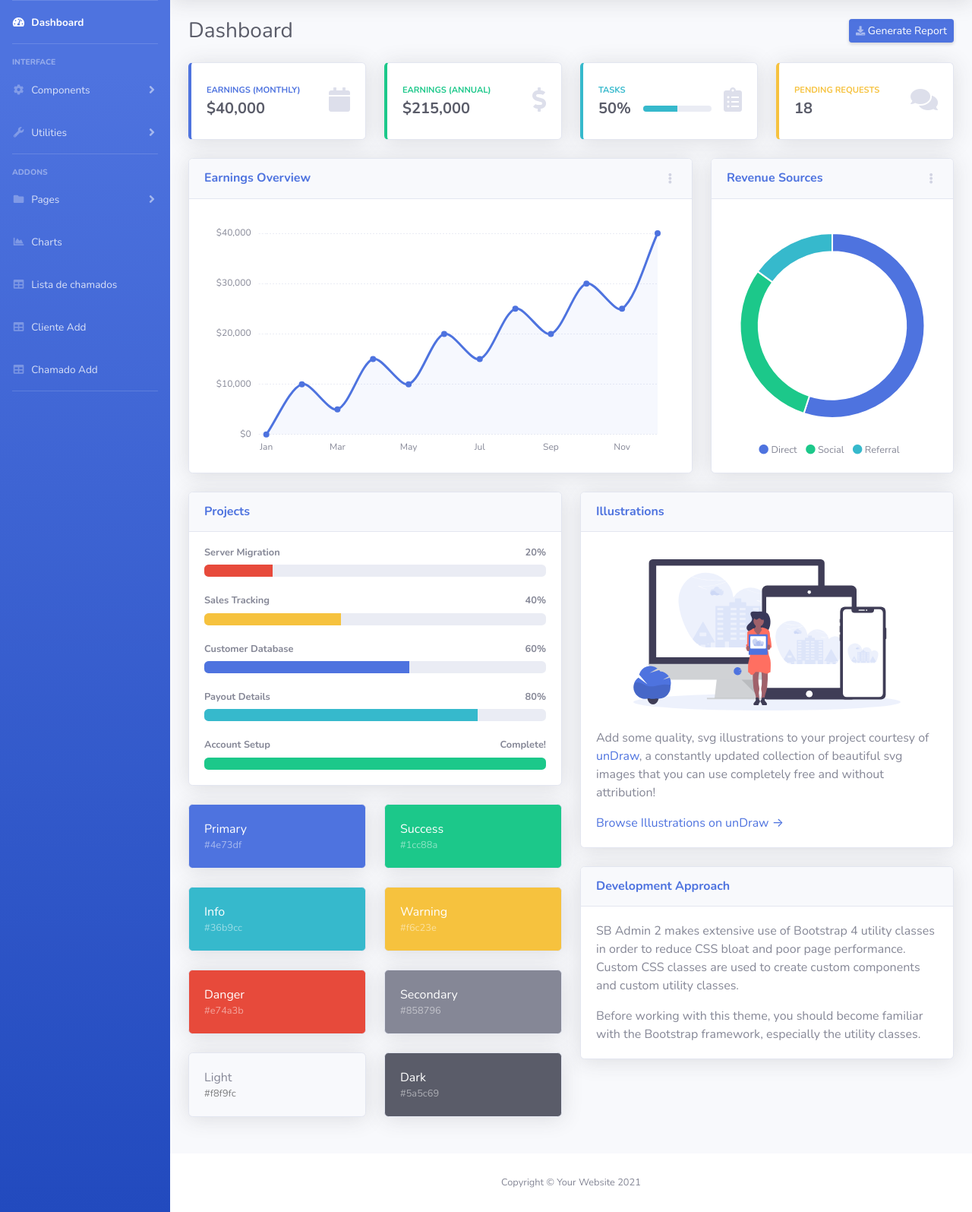
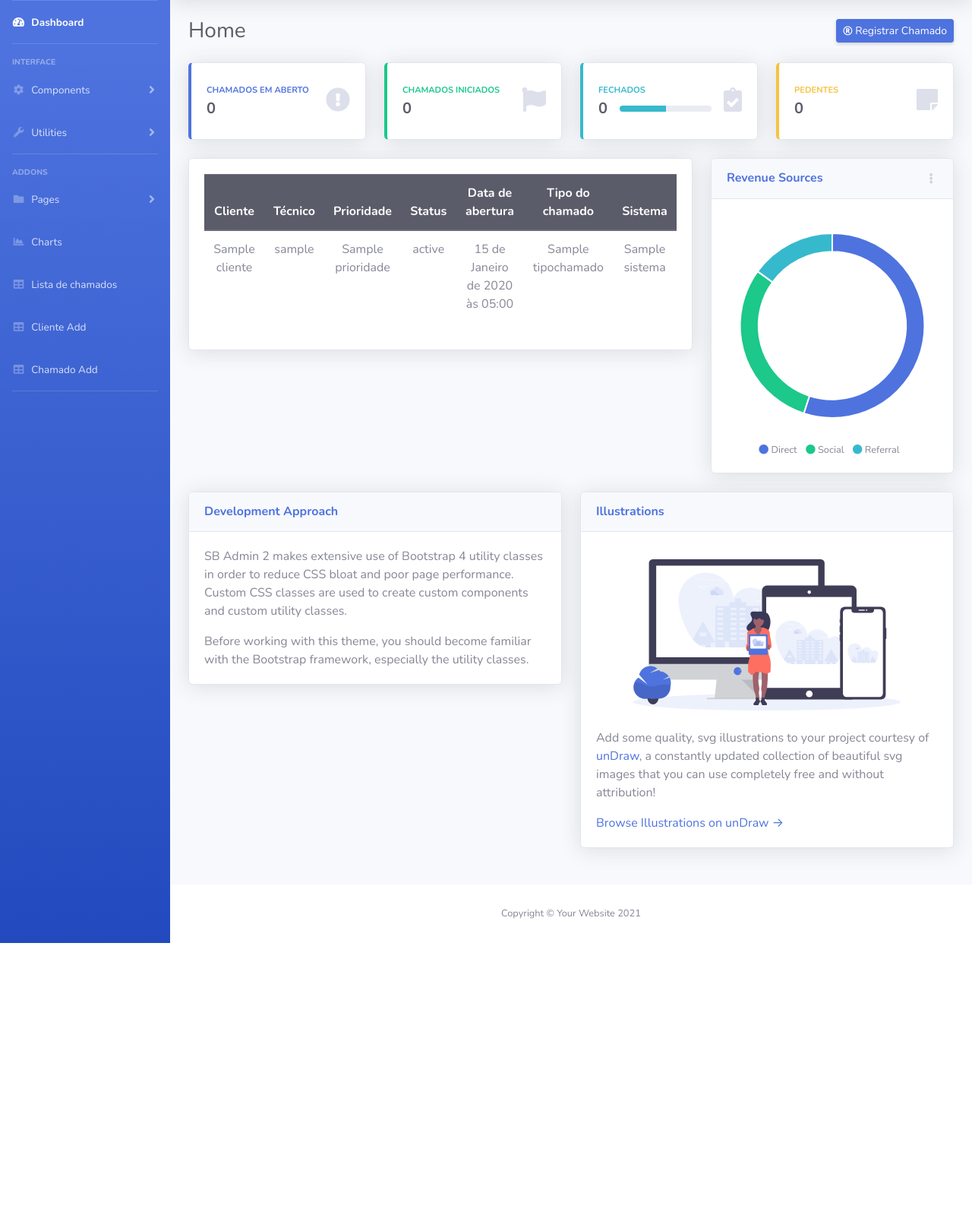
Before and after one commit to cristiansuzuki/helpdesk, a Django app: page / in a window 1280 px wide. Shown: the part 70-1665 px from the top of the page at 76% size. After the commit the page ends 1311 px from the top, so only its background shows below. Run offline with Django 4.2, Linux system fonts and the light colour scheme; tables that the repository leaves empty hold one stand-in row (values such as "Sample post"); some libraries are stand-ins or nearby versions.

Commit message:
Alterações no home

```diff
--- a/helpdesk/templates/home.html
+++ b/helpdesk/templates/home.html
@@ -6,9 +6,9 @@
 
         <!-- Page Heading -->
         <div class="d-sm-flex align-items-center justify-content-between mb-4">
-            <h1 class="h3 mb-0 text-gray-800">Dashboard</h1>
-            <a href="#" class="d-none d-sm-inline-block btn btn-sm btn-primary shadow-sm"><i
-                    class="fas fa-download fa-sm text-white-50"></i> Generate Report</a>
+            <h1 class="h3 mb-0 text-gray-800">Home</h1>
+            <a href="{% url 'cadastro-chamados' %}" class="d-none d-sm-inline-block btn btn-sm btn-primary shadow-sm"><i
+                    class="	far fa-registered fa-sm text-white-100"></i> Registrar Chamado</a>
         </div>
 
         <!-- Content Row -->
@@ -21,11 +21,11 @@
                         <div class="row no-gutters align-items-center">
                             <div class="col mr-2">
                                 <div class="text-xs font-weight-bold text-primary text-uppercase mb-1">
-                                    Earnings (Monthly)</div>
-                                <div class="h5 mb-0 font-weight-bold text-gray-800">$40,000</div>
+                                    Chamados em aberto</div>
+                                <div class="h5 mb-0 font-weight-bold text-gray-800">{{ num_chamados_abertos }}</div>
                             </div>
                             <div class="col-auto">
-                                <i class="fas fa-calendar fa-2x text-gray-300"></i>
+                                <i class="fas fa-exclamation-circle fa-2x text-gray-300"></i>
                             </div>
                         </div>
                     </div>
@@ -39,11 +39,11 @@
                         <div class="row no-gutters align-items-center">
                             <div class="col mr-2">
                                 <div class="text-xs font-weight-bold text-success text-uppercase mb-1">
-                                    Earnings (Annual)</div>
-                                <div class="h5 mb-0 font-weight-bold text-gray-800">$215,000</div>
+                                    Chamados iniciados</div>
+                                <div class="h5 mb-0 font-weight-bold text-gray-800">{{ num_chamados_inicio }}</div>
                             </div>
                             <div class="col-auto">
-                                <i class="fas fa-dollar-sign fa-2x text-gray-300"></i>
+                                <i class="fas fa-flag fa-2x text-gray-300"></i>
                             </div>
                         </div>
                     </div>
@@ -56,23 +56,23 @@
                     <div class="card-body">
                         <div class="row no-gutters align-items-center">
                             <div class="col mr-2">
-                                <div class="text-xs font-weight-bold text-info text-uppercase mb-1">Tasks
+                                <div class="text-xs font-weight-bold text-info text-uppercase mb-1">Fechados
                                 </div>
                                 <div class="row no-gutters align-items-center">
                                     <div class="col-auto">
-                                        <div class="h5 mb-0 mr-3 font-weight-bold text-gray-800">50%</div>
+                                        <div class="h5 mb-0 mr-3 font-weight-bold text-gray-800">{{ num_chamados_finalizado }}</div>
                                     </div>
                                     <div class="col">
                                         <div class="progress progress-sm mr-2">
                                             <div class="progress-bar bg-info" role="progressbar"
-                                                style="width: 50%" aria-valuenow="50" aria-valuemin="0"
-                                                aria-valuemax="100"></div>
+                                                style="width: 50%" aria-valuenow="{{ num_chamados_abertos }}" aria-valuemin="0"
+                                                aria-valuemax="{{ num_chamados_abertos }}"></div>
                                         </div>
                                     </div>
                                 </div>
                             </div>
                             <div class="col-auto">
-                                <i class="fas fa-clipboard-list fa-2x text-gray-300"></i>
+                                <i class="fas fa-clipboard-check fa-2x text-gray-300"></i>
                             </div>
                         </div>
                     </div>
@@ -86,11 +86,11 @@
                         <div class="row no-gutters align-items-center">
                             <div class="col mr-2">
                                 <div class="text-xs font-weight-bold text-warning text-uppercase mb-1">
-                                    Pending Requests</div>
-                                <div class="h5 mb-0 font-weight-bold text-gray-800">18</div>
+                                    Pedentes</div>
+                                <div class="h5 mb-0 font-weight-bold text-gray-800">{{ num_chamados_pendentes }}</div>
                             </div>
                             <div class="col-auto">
-                                <i class="fas fa-comments fa-2x text-gray-300"></i>
+                                <i class="fas fa-sticky-note fa-2x text-gray-300"></i>
                             </div>
                         </div>
                     </div>
@@ -101,34 +101,37 @@
         <!-- Content Row -->
 
         <div class="row">
-
             <!-- Area Chart -->
             <div class="col-xl-8 col-lg-7">
                 <div class="card shadow mb-4">
-                    <!-- Card Header - Dropdown -->
-                    <div
-                        class="card-header py-3 d-flex flex-row align-items-center justify-content-between">
-                        <h6 class="m-0 font-weight-bold text-primary">Earnings Overview</h6>
-                        <div class="dropdown no-arrow">
-                            <a class="dropdown-toggle" href="#" role="button" id="dropdownMenuLink"
-                                data-toggle="dropdown" aria-haspopup="true" aria-expanded="false">
-                                <i class="fas fa-ellipsis-v fa-sm fa-fw text-gray-400"></i>
-                            </a>
-                            <div class="dropdown-menu dropdown-menu-right shadow animated--fade-in"
-                                aria-labelledby="dropdownMenuLink">
-                                <div class="dropdown-header">Dropdown Header:</div>
-                                <a class="dropdown-item" href="#">Action</a>
-                                <a class="dropdown-item" href="#">Another action</a>
-                                <div class="dropdown-divider"></div>
-                                <a class="dropdown-item" href="#">Something else here</a>
-                            </div>
-                        </div>
-                    </div>
                     <!-- Card Body -->
                     <div class="card-body">
-                        <div class="chart-area">
-                            <canvas id="myAreaChart"></canvas>
-                        </div>
+                        <table class="table text-center">
+                            <thead class="thead-dark">
+                              <tr>
+                                <th scope="col">Cliente</th>
+                                <th scope="col">Técnico</th>
+                                <th scope="col">Prioridade</th>
+                                <th scope="col">Status</th>
+                                <th scope="col">Data de abertura</th>
+                                <th scope="col">Tipo do chamado</th>
+                                <th scope="col">Sistema</th>
+                              </tr>
+                            </thead>
+                            <tbody>
+                                {% for chamado in chamados %}
+                                <tr>
+                                    <td>{{ chamado.cliente }}</td>
+                                    <td>{{ chamado.funcionario }}</td>
+                                    <td>{{ chamado.prioridade }}</td>
+                                    <td>{{ chamado.status }}</td>
+                                    <td>{{ chamado.data }}</td>
+                                    <td>{{ chamado.tipo_chamado }}</td>
+                                    <td>{{ chamado.sistema }}</td>
+                                </tr>
+                                {% endfor %}
+                            </tbody>
+                          </table>
                     </div>
                 </div>
             </div>
@@ -185,107 +188,14 @@
                 <!-- Project Card Example -->
                 <div class="card shadow mb-4">
                     <div class="card-header py-3">
-                        <h6 class="m-0 font-weight-bold text-primary">Projects</h6>
+                        <h6 class="m-0 font-weight-bold text-primary">Development Approach</h6>
                     </div>
                     <div class="card-body">
-                        <h4 class="small font-weight-bold">Server Migration <span
-                                class="float-right">20%</span></h4>
-                        <div class="progress mb-4">
-                            <div class="progress-bar bg-danger" role="progressbar" style="width: 20%"
-                                aria-valuenow="20" aria-valuemin="0" aria-valuemax="100"></div>
-                        </div>
-                        <h4 class="small font-weight-bold">Sales Tracking <span
-                                class="float-right">40%</span></h4>
-                        <div class="progress mb-4">
-                            <div class="progress-bar bg-warning" role="progressbar" style="width: 40%"
-                                aria-valuenow="40" aria-valuemin="0" aria-valuemax="100"></div>
-                        </div>
-                        <h4 class="small font-weight-bold">Customer Database <span
-                                class="float-right">60%</span></h4>
-                        <div class="progress mb-4">
-                            <div class="progress-bar" role="progressbar" style="width: 60%"
-                                aria-valuenow="60" aria-valuemin="0" aria-valuemax="100"></div>
-                        </div>
-                        <h4 class="small font-weight-bold">Payout Details <span
-                                class="float-right">80%</span></h4>
-                        <div class="progress mb-4">
-                            <div class="progress-bar bg-info" role="progressbar" style="width: 80%"
-                                aria-valuenow="80" aria-valuemin="0" aria-valuemax="100"></div>
-                        </div>
-                        <h4 class="small font-weight-bold">Account Setup <span
-                                class="float-right">Complete!</span></h4>
-                        <div class="progress">
-                            <div class="progress-bar bg-success" role="progressbar" style="width: 100%"
-                                aria-valuenow="100" aria-valuemin="0" aria-valuemax="100"></div>
-                        </div>
-                    </div>
-                </div>
-
-                <!-- Color System -->
-                <div class="row">
-                    <div class="col-lg-6 mb-4">
-                        <div class="card bg-primary text-white shadow">
-                            <div class="card-body">
-                                Primary
-                                <div class="text-white-50 small">#4e73df</div>
-                            </div>
-                        </div>
-                    </div>
-                    <div class="col-lg-6 mb-4">
-                        <div class="card bg-success text-white shadow">
-                            <div class="card-body">
-                                Success
-                                <div class="text-white-50 small">#1cc88a</div>
-                            </div>
-                        </div>
-                    </div>
-                    <div class="col-lg-6 mb-4">
-                        <div class="card bg-info text-white shadow">
-                            <div class="card-body">
-                                Info
-                                <div class="text-white-50 small">#36b9cc</div>
-                            </div>
-                        </div>
-                    </div>
-                    <div class="col-lg-6 mb-4">
-                        <div class="card bg-warning text-white shadow">
-                            <div class="card-body">
-                                Warning
-                                <div class="text-white-50 small">#f6c23e</div>
-                            </div>
-                        </div>
-                    </div>
-                    <div class="col-lg-6 mb-4">
-                        <div class="card bg-danger text-white shadow">
-                            <div class="card-body">
-                                Danger
-                                <div class="text-white-50 small">#e74a3b</div>
-                            </div>
-                        </div>
-                    </div>
-                    <div class="col-lg-6 mb-4">
-                        <div class="card bg-secondary text-white shadow">
-                            <div class="card-body">
-                                Secondary
-                                <div class="text-white-50 small">#858796</div>
-                            </div>
-                        </div>
-                    </div>
-                    <div class="col-lg-6 mb-4">
-                        <div class="card bg-light text-black shadow">
-                            <div class="card-body">
-                                Light
-                                <div class="text-black-50 small">#f8f9fc</div>
-                            </div>
-                        </div>
-                    </div>
-                    <div class="col-lg-6 mb-4">
-                        <div class="card bg-dark text-white shadow">
-                            <div class="card-body">
-                                Dark
-                                <div class="text-white-50 small">#5a5c69</div>
-                            </div>
-                        </div>
+                        <p>SB Admin 2 makes extensive use of Bootstrap 4 utility classes in order to reduce
+                            CSS bloat and poor page performance. Custom CSS classes are used to create
+                            custom components and custom utility classes.</p>
+                        <p class="mb-0">Before working with this theme, you should become familiar with the
+                            Bootstrap framework, especially the utility classes.</p>
                     </div>
                 </div>
 
@@ -311,20 +221,6 @@
                     </div>
                 </div>
 
-                <!-- Approach -->
-                <div class="card shadow mb-4">
-                    <div class="card-header py-3">
-                        <h6 class="m-0 font-weight-bold text-primary">Development Approach</h6>
-                    </div>
-                    <div class="card-body">
-                        <p>SB Admin 2 makes extensive use of Bootstrap 4 utility classes in order to reduce
-                            CSS bloat and poor page performance. Custom CSS classes are used to create
-                            custom components and custom utility classes.</p>
-                        <p class="mb-0">Before working with this theme, you should become familiar with the
-                            Bootstrap framework, especially the utility classes.</p>
-                    </div>
-                </div>
-
             </div>
         </div>
 
--- a/helpdesk/views.py
+++ b/helpdesk/views.py
@@ -5,7 +5,12 @@ from django.shortcuts import redirect
 
 # Create your views here.
 def home(request):
-    return render(request, 'home.html')
+    chamados = Chamado.objects.all()
+    num_chamados_abertos = len(Chamado.objects.filter(status__nome_status="Aberto"))
+    num_chamados_inicio = len(Chamado.objects.filter(status__nome_status="Início"))
+    num_chamados_finalizado = len(Chamado.objects.filter(status__nome_status="Finalizado"))
+    num_chamados_pendentes = len(Chamado.objects.filter(status__nome_status="Pendentes"))
+    return render(request, 'home.html', {'chamados': chamados, 'num_chamados_abertos':num_chamados_abertos, 'num_chamados_inicio':num_chamados_inicio, 'num_chamados_finalizado':num_chamados_finalizado, 'num_chamados_pendentes':num_chamados_pendentes})
 
 def lista_chamados(request):
     chamados = Chamado.objects.all()
```
